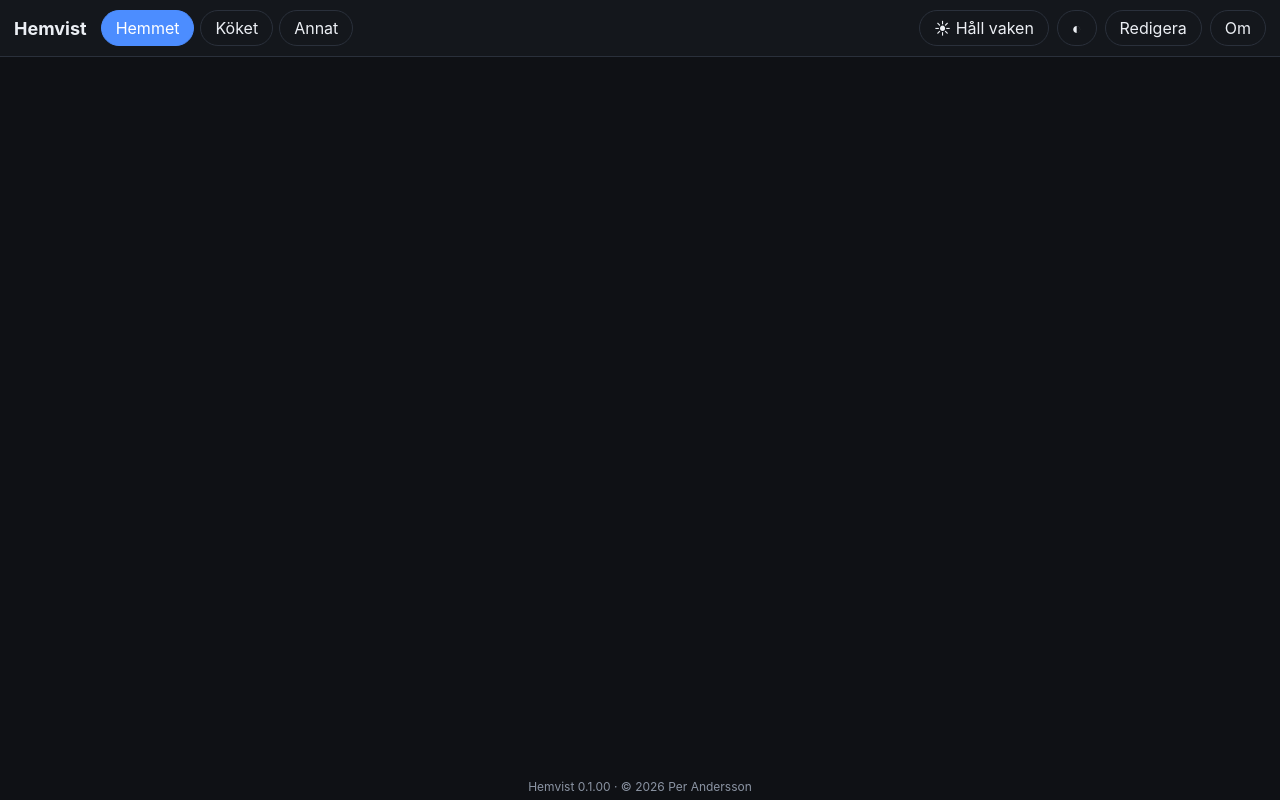
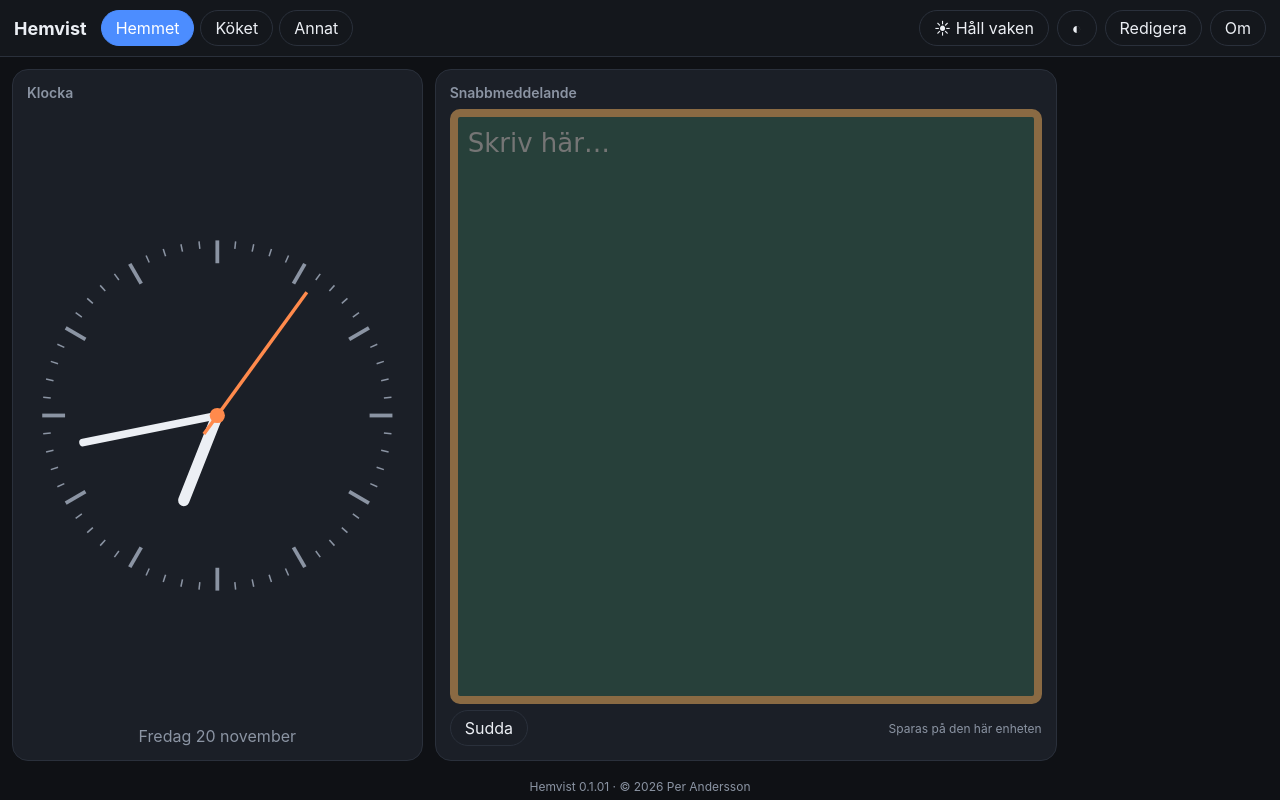
Before and after one commit to PelleOxe/hemvist, a plain HTML site: page index.html in a window 1280 px wide. Drawn offline with Linux system fonts and the light colour scheme.

Commit message:
Add files via upload

```diff
--- a/index.html
+++ b/index.html
@@ -70,7 +70,7 @@ footer{font-size:12px;color:var(--soft);text-align:center;padding:6px;flex:none}
 <p style="font-size:12px;color:var(--soft)">© 2026 Per Andersson</p>
 </dialog>
 <script>
-const APP_VERSION = "0.1.00";
+const APP_VERSION = "0.1.01";
 const $ = id => document.getElementById(id);
 const TYPES = {klocka:{n:'Klocka',w:2,h:2},timer:{n:'Kökstimer',w:2,h:2},tavla:{n:'Snabbmeddelande',w:3,h:2}};
 const KEY = 'hemvist_state';
@@ -146,14 +146,14 @@ function render(){
  v.blocks.forEach((b,i)=>{
   const d=document.createElement('div');d.className='blk';d.style.gridColumn='span '+b.w;d.style.gridRow='span '+b.h;
   d.innerHTML='<h2>'+TYPES[b.t].n+'</h2><div class="body"></div><div class="tools"></div>';
+  g.appendChild(d);
   UI[b.t](d.querySelector('.body'));
   const tl=d.querySelector('.tools');
   const add=(txt,f,dis)=>{const x=document.createElement('button');x.textContent=txt;x.disabled=!!dis;x.onclick=f;tl.appendChild(x)};
   add('◀',()=>mv(i,-1),i===0);add('▶',()=>mv(i,1),i===v.blocks.length-1);
   add('B−',()=>sz(b,'w',-1));add('B+',()=>sz(b,'w',1));add('H−',()=>sz(b,'h',-1));add('H+',()=>sz(b,'h',1));
   add('→ '+S.views[(S.cur+1)%S.views.length].name,()=>{S.views[(S.cur+1)%S.views.length].blocks.push(v.blocks.splice(i,1)[0]);save();render()});
-  add('✕',()=>{v.blocks.splice(i,1);save();render()});
-  g.appendChild(d)});
+  add('✕',()=>{v.blocks.splice(i,1);save();render()})});
  tmr();}
 function mv(i,d){const a=S.views[S.cur].blocks;const j=i+d;if(j<0||j>=a.length)return;[a[i],a[j]]=[a[j],a[i]];save();render()}
 function sz(b,k,d){b[k]=clamp(b[k]+d,1,k==='w'?6:4);save();render()}
--- a/sw.js
+++ b/sw.js
@@ -1,4 +1,4 @@
-const CACHE='hemvist-v0.1.00';
+const CACHE='hemvist-v0.1.01';
 const SHELL=['./','./index.html','./manifest.webmanifest','./icon-192.png','./icon-512.png','./apple-touch-icon.png'];
 self.addEventListener('install',e=>{e.waitUntil(caches.open(CACHE).then(c=>c.addAll(SHELL)).then(()=>self.skipWaiting()))});
 self.addEventListener('activate',e=>{e.waitUntil(caches.keys().then(k=>Promise.all(k.filter(x=>x!==CACHE).map(x=>caches.delete(x)))).then(()=>self.clients.claim()))});
```
